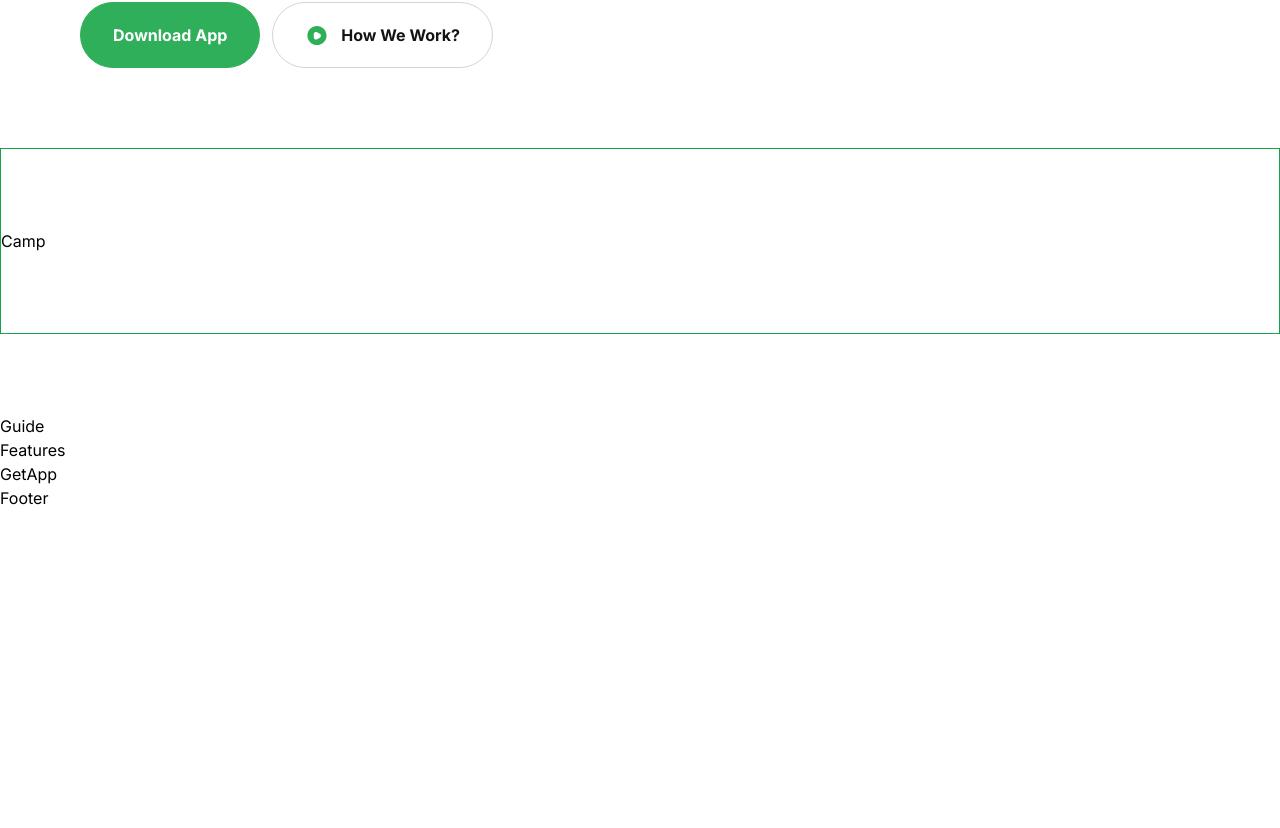
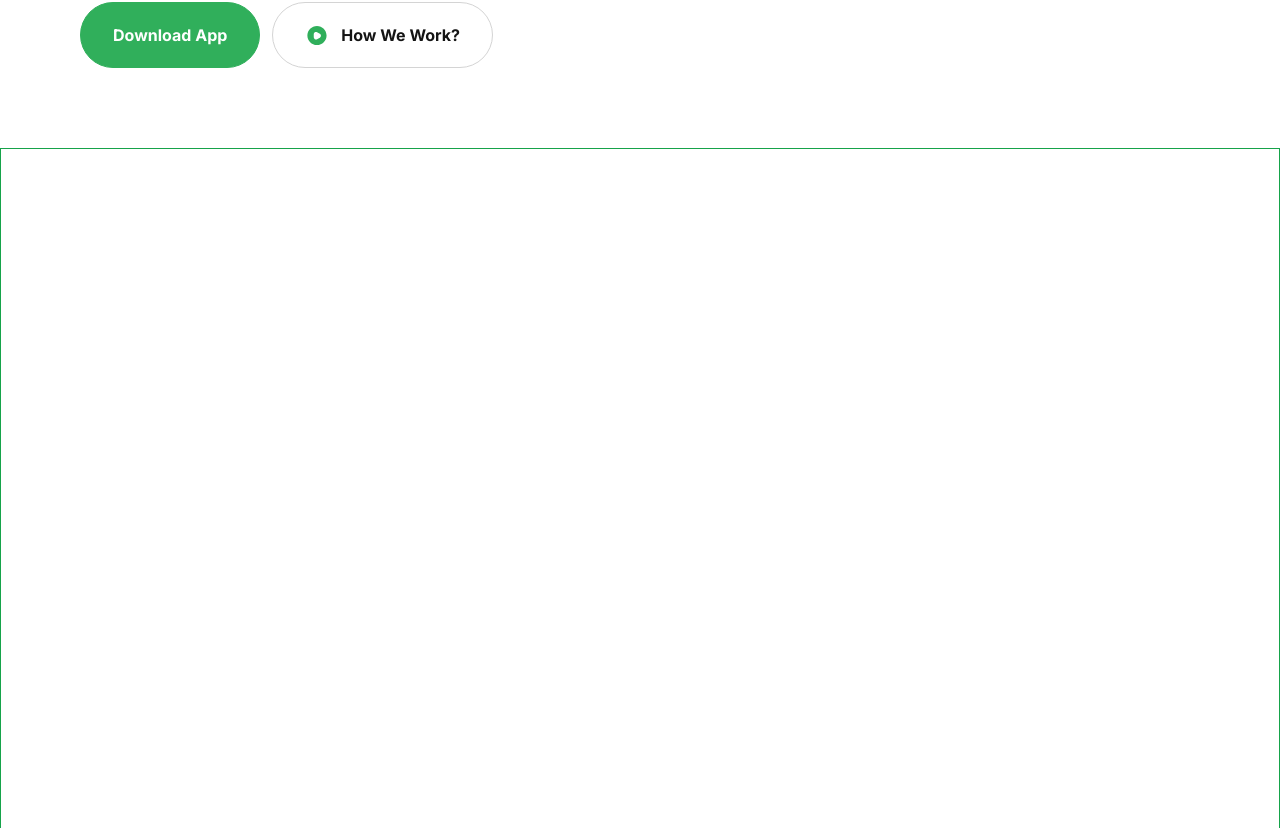
Before and after one commit to mheyrie/next_travelapp, a Next.js app: page / in a window 1280 px wide. Shown: the part 932-1760 px from the top of the page. Before the commit the page ends 1442 px from the top, so only its background shows below. Built offline with nearby package versions, Linux system fonts and the light colour scheme.

Commit message:
Added CampSite

```diff
--- a/components/Camp.tsx
+++ b/components/Camp.tsx
@@ -1,5 +1,15 @@
+const CampSite = () => {
+  return(
+    <div className=""></div>
+  )
+}
+
 export default function Camp() {
   return (
-    <section className="2xl:max-container relative flex flex-col py-10 lg:mb-10 lg:py-20 xl:mb-20 border border-green-600">Camp</section>
+    <section className="2xl:max-container relative flex flex-col py-10 lg:mb-10 lg:py-20 xl:mb-20 border border-green-600">
+      <div className="hide-scrollbar flex w-full items-start h-[340px] justify-start gap-8 overflow-x-auto lg:h-[400px] xl:h-[640px]">
+
+      </div>
+    </section>
   )
 }
```
